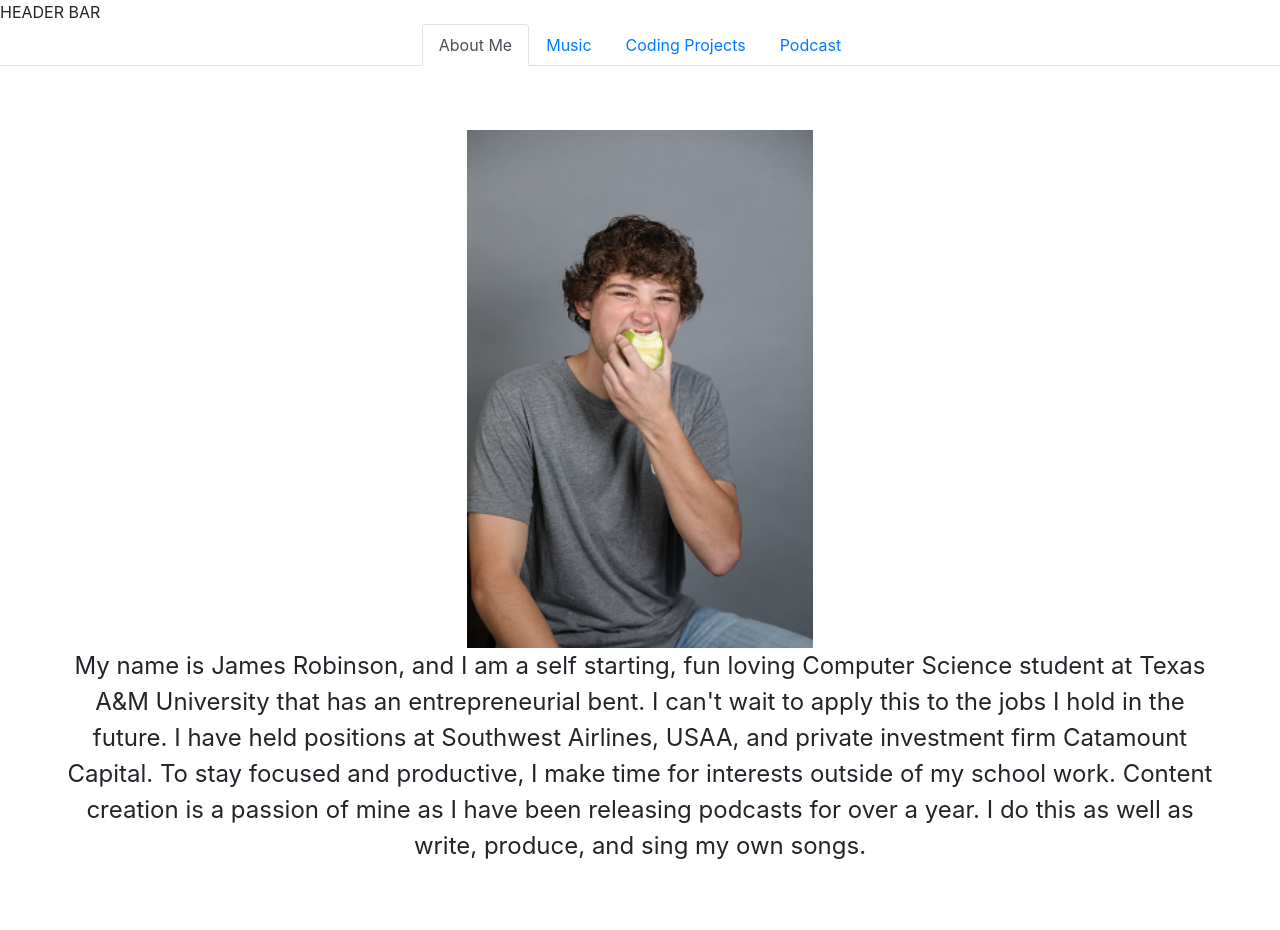
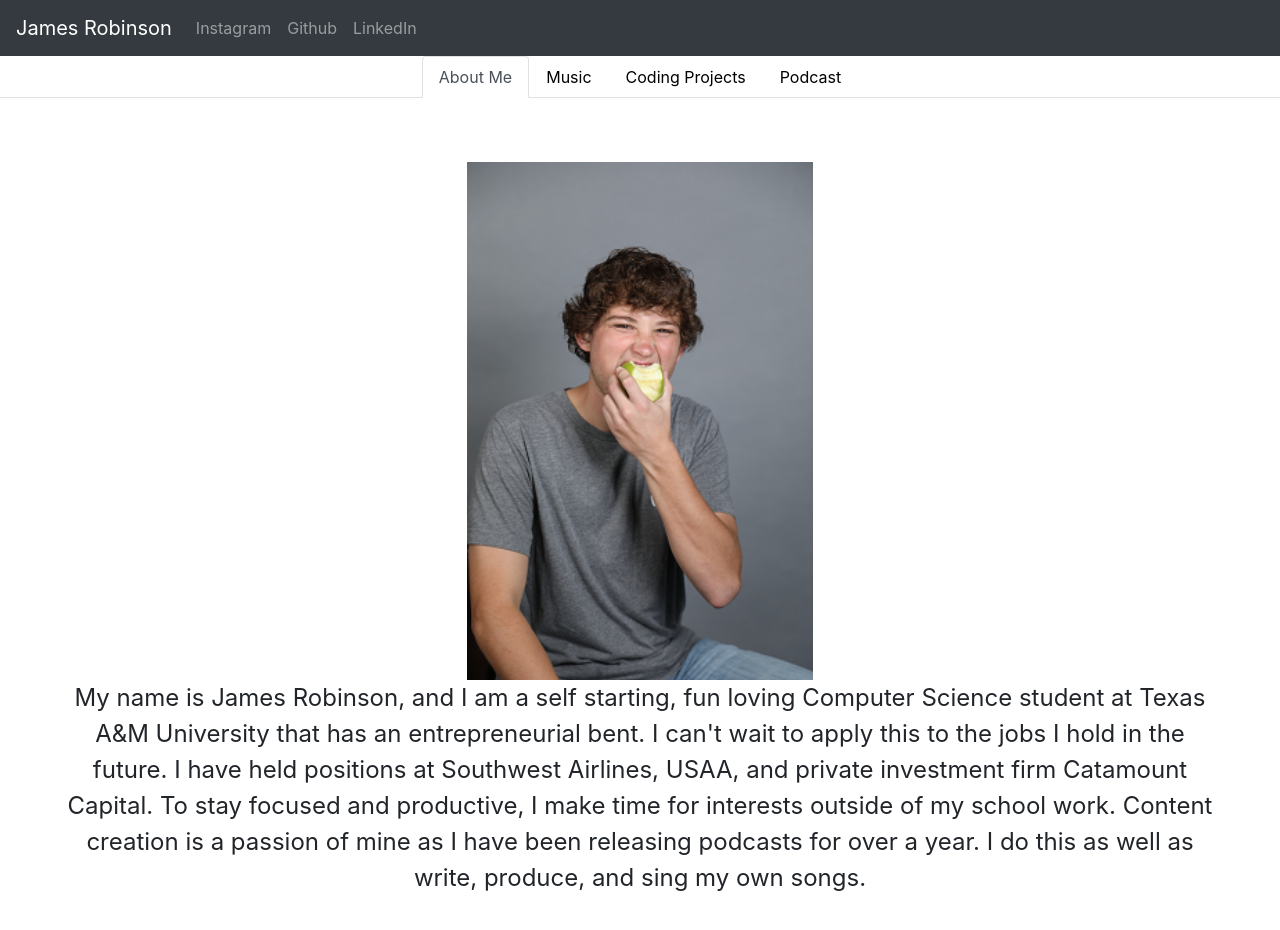
Before and after one commit to jakerdou/PersonalWebsite, a React app: page / in a window 1280 px wide. Shown: the top 930 px of the page. Built offline with nearby package versions, Linux system fonts and the light colour scheme.

Commit message:
added header

```diff
--- a/src/component/App.js
+++ b/src/component/App.js
@@ -1,13 +1,14 @@
 import React from 'react';
 import ReactDOM from 'react-dom';
 import './App.css';
+import HeaderBar from './HeaderBar'
 import ContentTabs from './ContentTabs'
 
 class App extends React.Component{
     render(){
         return(
             <div className="App">
-              HEADER BAR
+              <HeaderBar />
               <ContentTabs />
             </div>
         )
--- a/src/component/ContentTabs.css
+++ b/src/component/ContentTabs.css
@@ -8,10 +8,9 @@
 
 .nav-item {
   text-align: center;
-
+  color: black;
 }
 
 .tab-content {
-  text-align: center;
   padding: 5%;
 }
--- a/src/component/HeaderBar.js
+++ b/src/component/HeaderBar.js
@@ -0,0 +1,31 @@
+import React from 'react';
+import ReactDOM from 'react-dom';
+import './HeaderBar.css';
+
+import Navbar from 'react-bootstrap/Navbar'
+import Nav from 'react-bootstrap/Nav'
+
+class HeaderBar extends React.Component{
+
+  render(){
+
+    const igLink = "https://www.instagram.com/j.triangle/";
+    const githubLink = "https://github.com/jakerdou";
+    const linkedInLink = "https://www.linkedin.com/in/james-robinson-6832b4152/" ;
+
+    return(
+      <div className="HeaderBar">
+      <Navbar bg="dark" variant="dark">
+        <Navbar.Brand class="myName">James Robinson</Navbar.Brand>
+        <Nav className="links">
+          <Nav.Link href={igLink} target="_blank">Instagram</Nav.Link>
+          <Nav.Link href={githubLink} target="_blank">Github</Nav.Link>
+          <Nav.Link href={linkedInLink} target="_blank">LinkedIn</Nav.Link>
+        </Nav>
+      </Navbar>
+      </div>
+    )
+  }
+}
+
+export default HeaderBar;
```
